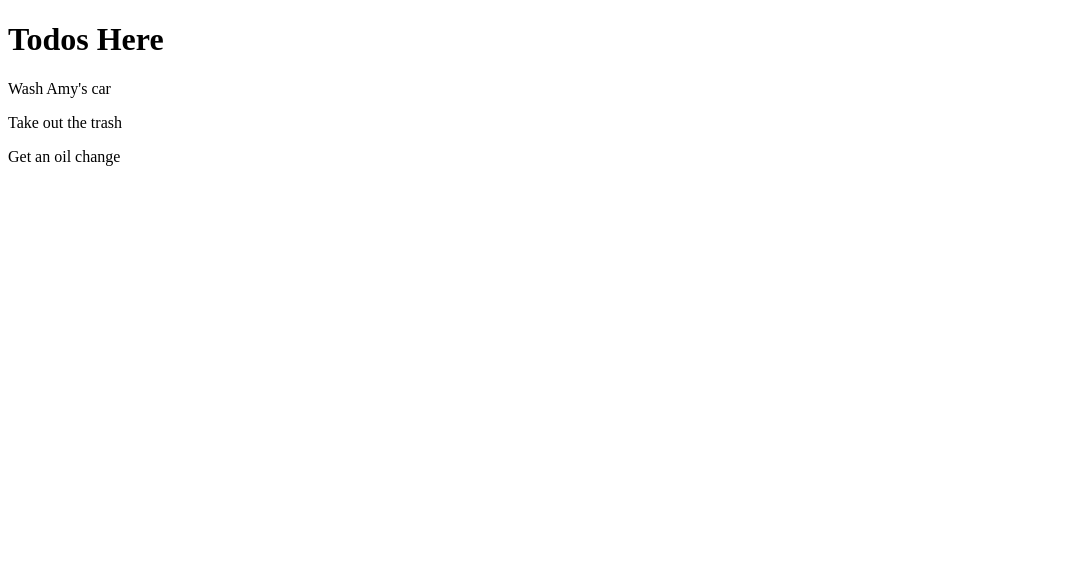
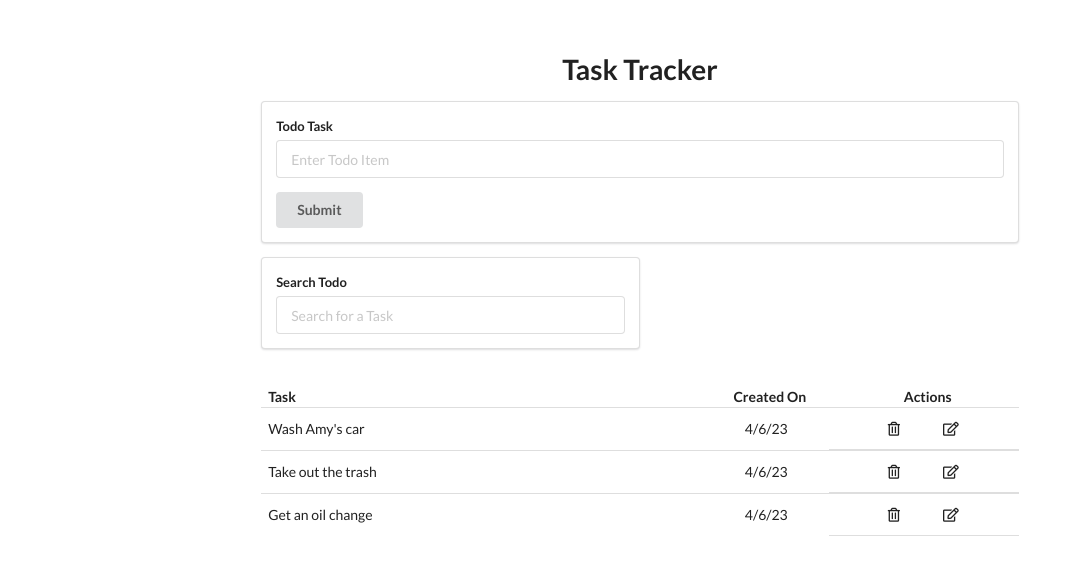
Before and after one commit to Manara-Ali/fullstack_todo_app, a React (Create React App) app in the folder todoapp/client/: page / in a window 1280 px wide. Shown: the top 562 px of the page, without its empty margins (0-1074 px from the left). Built offline with nearby package versions, Linux system fonts and the light colour scheme; data requests are answered from the project's data file.

Commit message:
Add components

```diff
--- a/todoapp/client/db.json
+++ b/todoapp/client/db.json
@@ -3,17 +3,20 @@
     {
       "id": 1,
       "task": "Wash Amy's car",
-      "completed": false
+      "completed": false,
+      "createdAt": "4/6/23"
     },
     {
       "id": 2,
       "task": "Take out the trash",
-      "completed": false
+      "completed": false,
+      "createdAt": "4/6/23"
     },
     {
       "id": 3,
       "task": "Get an oil change",
-      "completed": false
+      "completed": false,
+      "createdAt": "4/6/23"
     }
   ]
 }
--- a/todoapp/client/public/index.html
+++ b/todoapp/client/public/index.html
@@ -11,6 +11,13 @@
     <link rel="apple-touch-icon" href="%PUBLIC_URL%/logo192.png" />
     <link rel="manifest" href="%PUBLIC_URL%/manifest.json" />
     <link rel="icon" href="/favicon.ico" />
+    <link
+      rel="stylesheet"
+      href="https://cdnjs.cloudflare.com/ajax/libs/semantic-ui/2.5.0/semantic.min.css"
+      integrity="sha512-KXol4x3sVoO+8ZsWPFI/r5KBVB/ssCGB5tsv2nVOKwLg33wTFP3fmnXa47FdSVIshVTgsYk/1734xSk9aFIa4A=="
+      crossorigin="anonymous"
+      referrerpolicy="no-referrer"
+    />
     <title>Todo Application</title>
   </head>
   <body>
--- a/todoapp/client/src/App.js
+++ b/todoapp/client/src/App.js
@@ -1,9 +1,14 @@
 import React from "react";
 import Todos from "./components/Todos";
+import TodoForm from "./components/TodoForm";
+import SearchForm from "./components/SearchForm";
 
 const App = () => {
   return (
-    <div>
+    <div className="app-container">
+      <h1>Task Tracker</h1>
+      <TodoForm />
+      <SearchForm />
       <Todos />
     </div>
   );
--- /dev/null
+++ b/todoapp/client/src/components/SearchForm.jsx
@@ -0,0 +1,18 @@
+import React from "react";
+
+const SearchForm = () => {
+  return (
+    <div className="search-container">
+      <div className="ui segment container search">
+        <div className="ui form">
+          <div className="field">
+            <label className="todo-label">Search Todo</label>
+            <input type="text" name="search" placeholder="Search for a Task" />
+          </div>
+        </div>
+      </div>
+    </div>
+  );
+};
+
+export default SearchForm;
--- /dev/null
+++ b/todoapp/client/src/components/TodoForm.jsx
@@ -0,0 +1,19 @@
+import React from "react";
+
+const TodoForm = () => {
+  return (
+    <div className="ui segment container">
+      <div className="ui form">
+        <div className="field">
+          <label className="todo-label">Todo Task</label>
+          <input type="text" name="todo" placeholder="Enter Todo Item" />
+        </div>
+        <button className="ui button" type="submit">
+          Submit
+        </button>
+      </div>
+    </div>
+  );
+};
+
+export default TodoForm;
--- a/todoapp/client/src/components/Todos.jsx
+++ b/todoapp/client/src/components/Todos.jsx
@@ -12,8 +12,19 @@ const Todos = () => {
 
   const todosList = todos.map((element) => {
     return (
-      <div key={element.id}>
-        <p>{element.task}</p>
+      <div key={element.id} className="ui celled list">
+        <div className="item task">
+          <div className="content">{element.task}</div>
+        </div>
+        <div className="item created">
+          <div className="content">{element.createdAt}</div>
+        </div>
+        <div className="item actions">
+          <div className="content icons">
+            <i className="trash alternate outline icon"></i>
+            <i class="edit outline icon"></i>
+          </div>
+        </div>
       </div>
     );
   });
@@ -23,8 +34,12 @@ const Todos = () => {
   }, []);
 
   return (
-    <div>
-      <h1>Todos Here</h1>
+    <div className="todo-list">
+      <div className="header">
+        <p id="task">Task</p>
+        <p id="created">Created On</p>
+        <p id="actions">Actions</p>
+      </div>
       {todosList}
     </div>
   );
--- a/todoapp/client/src/index.css
+++ b/todoapp/client/src/index.css
@@ -0,0 +1,112 @@
+* {
+  margin: 0;
+  padding: 0;
+  box-sizing: border-box;
+}
+
+body {
+  width: 80%;
+  margin: auto;
+}
+
+.app-container {
+  width: 80%;
+  margin: auto;
+  text-align: center;
+  margin-top: 2%;
+  padding: 3%;
+}
+
+.todo-label {
+  text-align: left;
+}
+
+.ui.button {
+  display: flex;
+}
+
+.search-container {
+  width: 50%;
+  display: flex;
+}
+
+.ui.celled {
+  margin-top: 10px;
+}
+
+.ui.celled.list {
+  margin-bottom: 0;
+  margin-top: 0;
+  text-align: left;
+  display: grid;
+  grid-template-columns: repeat(12, 1fr);
+}
+
+.content {
+  padding: 10px 0;
+  width: 100%;
+}
+
+.header {
+  font-weight: bold;
+  grid-column: 1/-1;
+  display: grid;
+  grid-template-columns: repeat(12, 1fr);
+}
+
+.header p {
+  margin: 0;
+}
+
+.header #task {
+  grid-column: 1/8;
+  text-align: center;
+  margin-left: 7px;
+  text-align: left;
+}
+
+.header #created {
+  grid-column: 8/10;
+  text-align: center;
+  margin-left: 7px;
+}
+
+.header #actions {
+  grid-column: 10/-1;
+  text-align: center;
+  margin-left: 7px;
+}
+
+.todo-list {
+  margin-top: 5%;
+}
+
+.task {
+  grid-column: 1/8;
+  cursor: pointer;
+}
+
+.created {
+  grid-column: 8/10;
+  text-align: center;
+}
+
+.actions {
+  grid-column: 10/-1;
+  text-align: center;
+}
+
+.icons {
+  display: flex;
+  justify-content: space-around;
+  width: 65%;
+  margin: auto;
+}
+
+.icons i {
+  cursor: pointer;
+}
+
+.content.icons {
+  /* border-bottom: 3px solid red; */
+}
```
